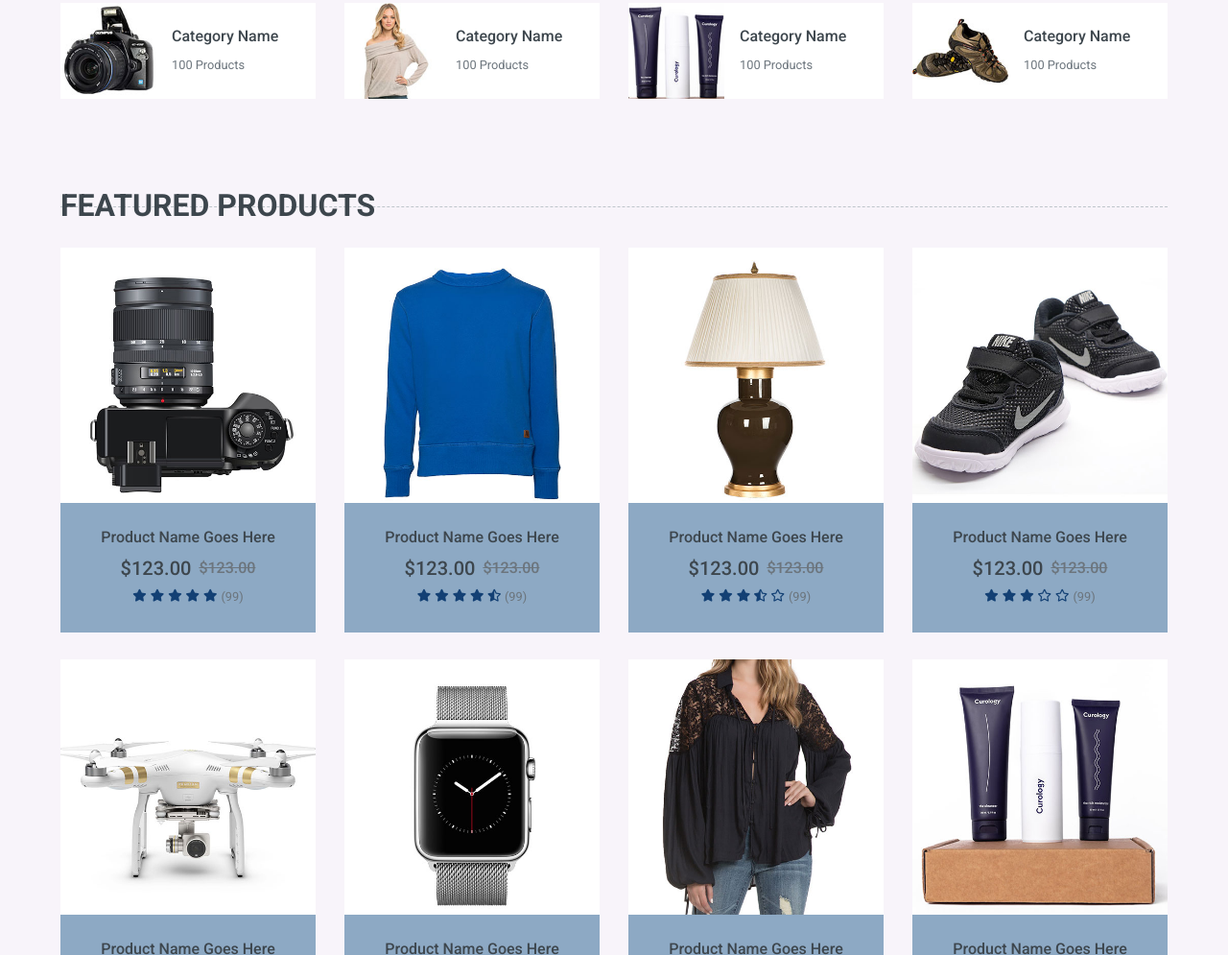
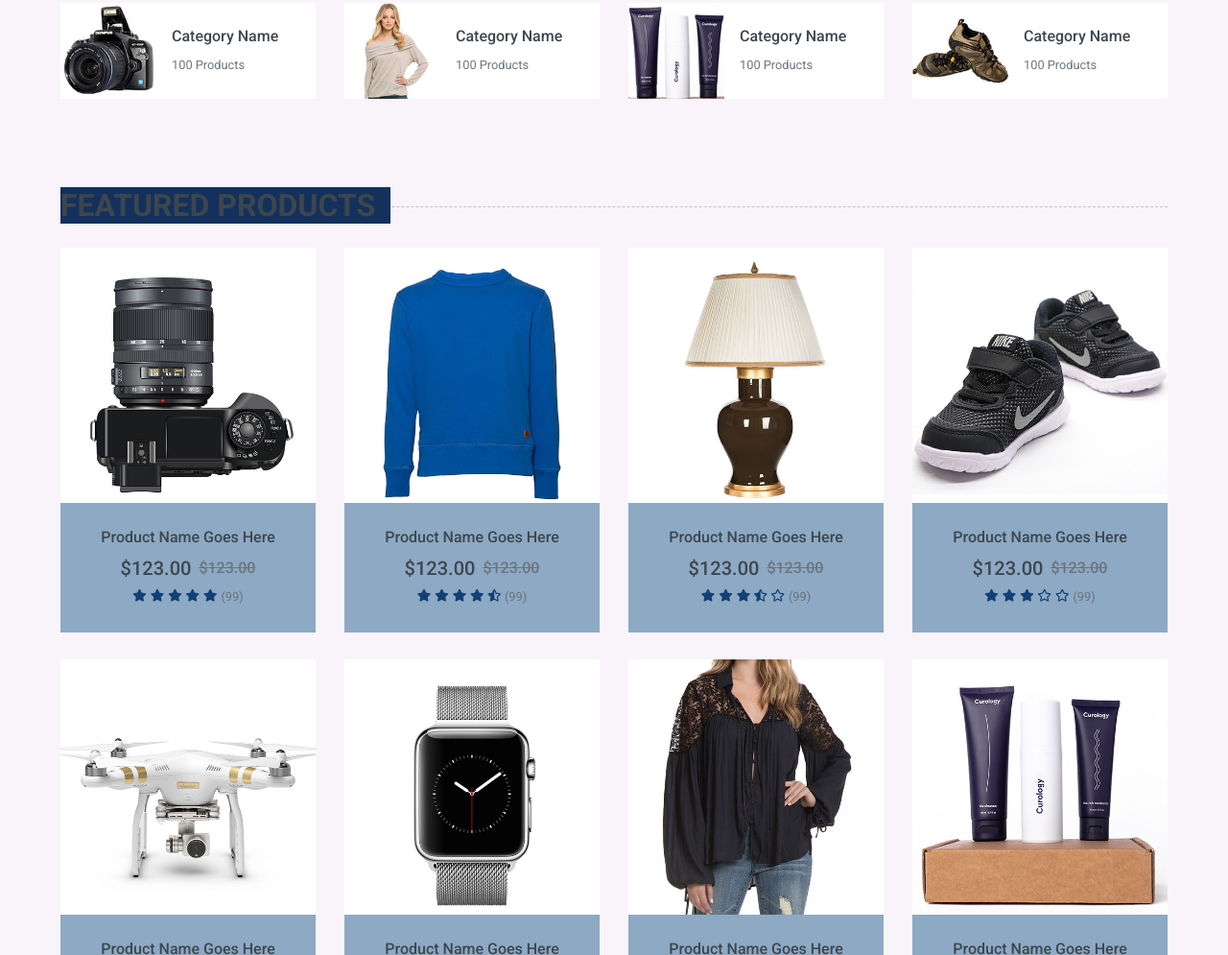
Before and after one commit to aadrijupadya/eTail, a website with bundled scripts: page index.html in a window 1280 px wide. Shown: the part 1161-2156 px from the top of the page at 96% size. Built offline with nearby package versions, Linux system fonts and the light colour scheme.

Commit message:
minor changes

```diff
--- a/index.html
+++ b/index.html
@@ -421,7 +421,7 @@
 
     <!-- Products Start -->
     <div class="container-fluid pt-5 pb-3 ">
-        <h2 class="section-title position-relative text-uppercase mx-xl-5 mb-4 "><span class=" pr-3 ">Featured Products</span></h2>
+        <h2 class="section-title position-relative text-uppercase mx-xl-5 mb-4 "><span class="bg-secondary pr-3 ">Featured Products</span></h2>
         <div class="row px-xl-5 ">
             <div class="col-lg-3 col-md-4 col-sm-6 pb-1 ">
                 <div class="product-item bg-light mb-4 ">
```
